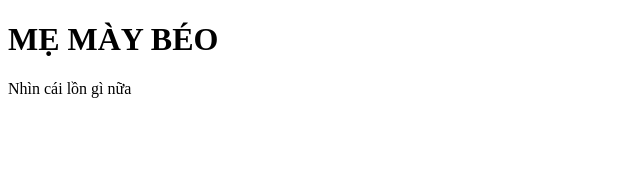
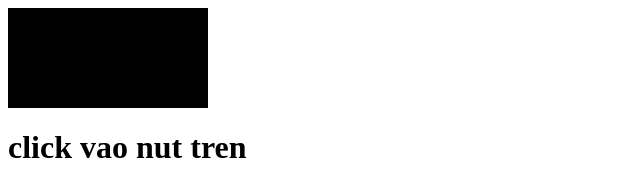
Before and after one commit to mynameishuy123546/mynameishuy123456.github.io, a plain HTML site: page index.html in a window 1280 px wide. Shown: the whole page, without its empty margins (0-640 px from the left). Drawn offline with Linux system fonts and the light colour scheme.

Commit message:
Update index.html
sssss

```diff
--- a/index.html
+++ b/index.html
@@ -1,9 +1,24 @@
 <!DOCTYPE html>
     <html lang="vi">
         <head>
-   <h1>MẸ MÀY BÉO</h1>
+            <title>test</title>
         </head>
+
+        <style>
+            .box {
+                height: 100px;
+                width: 200px;
+                background-color: rgb(0, 0, 0);
+            }
+            .box:active {
+                background-color: white;
+            }
+        </style>
+
+
+
         <body>
-    <p>Nhìn cái lồn gì nữa</p>
+            <div class="box">me may beo</div>
+            <h1>click vao nut tren</h1>
         </body>
     </html>
```
Lines whose indentation alone changed are shown as unchanged.
